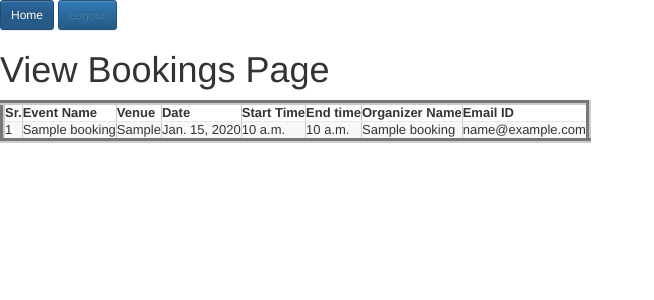
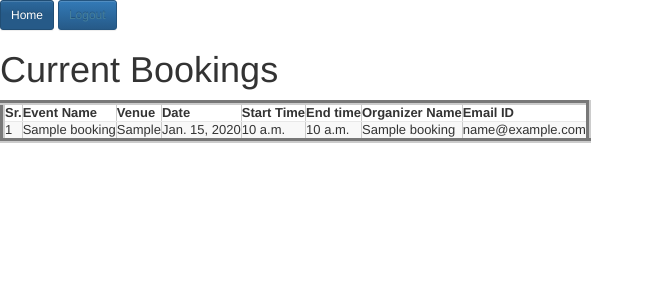
Before and after one commit to navdeep300/booking_system, a Django app: page /view/ in a window 1280 px wide. Shown: the top 300 px of the page, without its empty margins (0-654 px from the left). Run offline with Django 3.2, Linux system fonts and the light colour scheme; a user stored in the database is signed in; tables that the repository leaves empty hold one stand-in row (values such as "Sample post"); some libraries are stand-ins or nearby versions.

Commit message:
logout redirects login, thanks, intendation

```diff
--- a/src/home/views.py
+++ b/src/home/views.py
@@ -37,5 +37,5 @@ def cancel(request):
 def logout_view(request):
 		from django.contrib.auth.views import logout
  		logout(request)
-		# return HttpResponseRedirect(reverse("home.views.home"))
-		return render(request, "registration/logout.html")
+		return HttpResponseRedirect(reverse("home.views.home"))
+		# return render(request, "registration/logout.html")
--- a/static/templates/base.html
+++ b/static/templates/base.html
@@ -20,19 +20,16 @@
 
 		<link href="../static/css/bootstrap.min.css" type="text/css" rel="stylesheet">
 		<link href="../static/css/bootstrap-theme.min.css" type="text/css" rel="stylesheet">
-		<!-- <link href="../static/css/main.css" type="text/css" rel="stylesheet"> -->
-
-
+		<link href="../static/css/main.css" type="text/css" rel="stylesheet">
 	</head>
 	<body>
 
-
-		<a href='{% url "home" %}' class="btn btn-primary btn-sm back-button" title="Works only if localhost port is 8000">Home</a>
+		<a href='{% url "home" %}' class="btn btn-primary btn-sm back-button" title="Homepage">Home</a>
 
 		{% if user.is_anonymous %}
-			<a href="{% url 'home.views.home' %}" class="btn btn-primary btn-sm back-button">Login</a>
+			<a href="{% url 'home.views.home' %}" class="btn btn-primary btn-sm back-button" title="Login">Login</a>
 		{% else %}
-			<a href="{% url 'home.views.logout_view' %}" class="btn btn-primary btn-sm back-button">Logout</a>
+			<a href="{% url 'home.views.logout_view' %}" class="btn btn-primary btn-sm back-button" title="Logout">Logout</a>
 		{% endif %}
 
 		{% block content %}
--- a/static/templates/home/thanks.html
+++ b/static/templates/home/thanks.html
@@ -1,7 +1,7 @@
 {% extends "base.html" %}
 
 {% block content %}
-<div>
-	<p>Thanks for Booking :)</p>
-</div>
+	<div>
+		<p>Thanks for Booking :)</p>
+	</div>
 {% endblock %}
--- a/static/templates/home/view.html
+++ b/static/templates/home/view.html
@@ -2,7 +2,7 @@
 
 
 {% block content %}
-	<h1>View Bookings Page</h1>
+	<h1>Current Bookings</h1>
  	<div>
 		<table border="5">
 		 	<tr>
```
Also changed, not shown: static/templates/home/book.html (+0 -11 lines), static/templates/registration/login.html (indentation only). Lines whose indentation alone changed are shown as unchanged.
